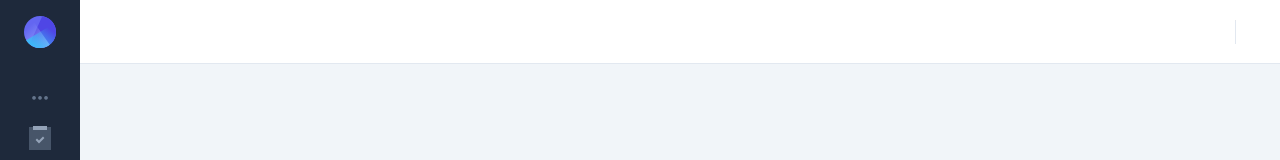
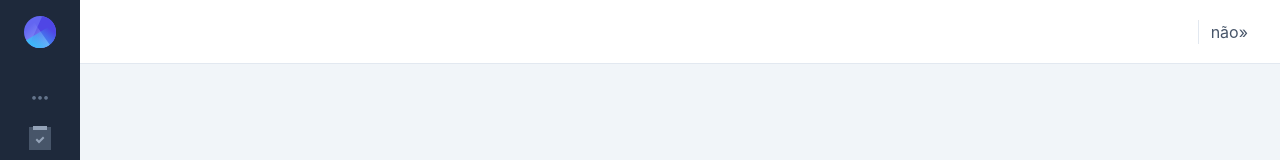
Before and after one commit to luizdeveloperbr/STS, a React (Vite) app: page / in a window 1280 px wide. Shown: the top 160 px of the page. Built offline with nearby package versions, Linux system fonts and the light colour scheme.

Commit message:
configuração inicial de state da aplicação

```diff
--- /dev/null
+++ b/src/contexts/useLayoutContext.jsx
@@ -0,0 +1,42 @@
+import React, { createContext, useContext, useReducer } from "react";
+
+const LayoutContext = createContext()
+
+function handlerLayoutChange(state,action){
+switch (action.toggle){
+    case "sidebarOpened": {
+        return {
+            ...state,
+            sidebarOpened: !state.sidebarOpened
+        }
+    };
+    case "sidebarExpanded": {
+        return {
+            ...state,
+            sidebarExpanded: !state.sidebarExpanded
+        }
+    };
+    case "userMenu": {
+        return {
+            ...state,
+            userMenu: !state.userMenu
+        }
+    };
+
+}
+}
+
+export function LayoutProvider({children}) {
+
+    const [layoutState, setLayoutState] = useReducer(handlerLayoutChange,{sidebarOpened: false, sidebarExpanded: false, userMenu: false})
+
+    return (
+        < LayoutContext.Provider value={{layoutState, setLayoutState}}>
+            {children}
+        </LayoutContext.Provider >
+    )
+}
+
+export function useLayoutContext(){
+    return useContext(LayoutContext)
+}
--- a/src/layout/Header.jsx
+++ b/src/layout/Header.jsx
@@ -1,6 +1,8 @@
-import React from 'react';
+import React, { useContext } from 'react';
+import { useLayoutContext } from '../contexts/useLayoutContext'
+function Header() {
 
-function Header() {
+  const { layoutState, setLayoutState } = useLayoutContext()
 
   return (
     <header className="sticky top-0 bg-white border-b border-slate-200 z-30">
@@ -25,7 +27,8 @@ function Header() {
           </div>
           <div className="flex items-center">
             <hr className="w-px h-6 bg-slate-200 mx-3" />
-
+            {layoutState.sidebarOpened ? "sim":"não"}
+            <button onClick={() => setLayoutState({toggle: "sidebarOpened"})}>»</button>
           </div>
 
         </div>
--- a/src/layout/index.jsx
+++ b/src/layout/index.jsx
@@ -2,9 +2,10 @@ import React from "react";
 import Header from "./Header";
 import Sidebar from "./Sidebar"
 import { Outlet } from "react-router-dom";
-
+import { LayoutProvider } from '../contexts/useLayoutContext'
 const Layout = () => {
     return (
+        <LayoutProvider>
             <div className="flex h-screen overflow-hidden">
                 <Sidebar />
                 <div className="relative flex flex-col flex-1 overflow-y-auto overflow-x-hidden">
@@ -14,6 +15,7 @@ const Layout = () => {
                     </main>
                 </div>
             </div>
+        </LayoutProvider>
     )
 }
 export default Layout
```
Lines whose indentation alone changed are shown as unchanged.
